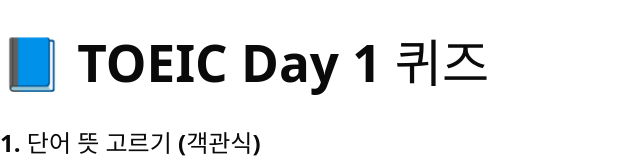
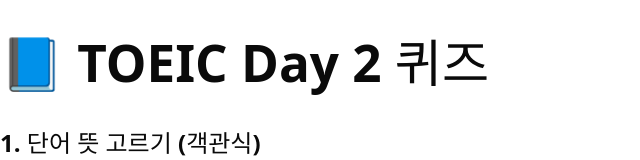
Before and after one commit to ryongD/toeic_quiz, a React (Vite) app: page / in a window 1280 px wide. Shown: the top 160 px of the page, without its empty margins (0-640 px from the left). Built offline with nearby package versions, Linux system fonts and the light colour scheme.

Commit message:
Day2 updates

```diff
--- a/src/pages/ToeicDay2Quiz.tsx
+++ b/src/pages/ToeicDay2Quiz.tsx
@@ -116,7 +116,7 @@
 
   return (
     <div className="max-w-3xl mx-auto p-6 space-y-12">
-      <h1 className="text-3xl font-bold text-center mb-6">📘 TOEIC Day 1 퀴즈</h1>
+      <h1 className="text-3xl font-bold text-center mb-6">📘 TOEIC Day 2 퀴즈</h1>
 
       <section className="bg-white shadow-md rounded-xl p-6">
         <h2 className="text-xl font-semibold text-blue-700 mb-4">1. 단어 뜻 고르기 (객관식)</h2>
```
